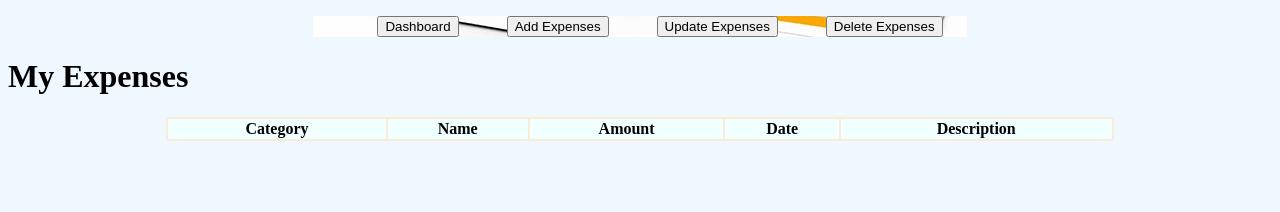
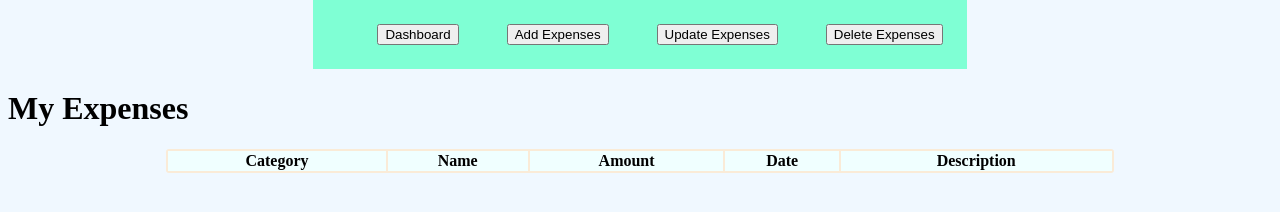
Before and after one commit to mickey-gk/expense-tracker-application, a plain HTML site: page views/view_expenses.html in a window 1280 px wide. Drawn offline with Linux system fonts and the light colour scheme; no server answers.

Commit message:
updating mu expense tracker application

```diff
--- a/public/css/add_expenses.css
+++ b/public/css/add_expenses.css
@@ -1,10 +1,5 @@
 :root {
     background-color: aliceblue;
-    background-image: url('/images/financial-graph-02.png');
-    background-repeat: repeat-x;
-    background-position: bottom;
-
-
 }
 
 body {
--- a/public/css/delete_expenses.css
+++ b/public/css/delete_expenses.css
@@ -1,10 +1,5 @@
 :root {
     background-color: aliceblue;
-    background-image: url('/images/financial-graph-02.png');
-    background-repeat: repeat-x;
-    background-position: bottom;
-
-
 }
 
 body {
@@ -30,12 +25,16 @@ a:hover {
 #navigation {
     margin: auto;
     width:fit-content;
+    background-color: aquamarine;
+    padding-top: .5rem;
+    padding-bottom: .5rem;
 }
 
 #navigation > ul {
     display: flex;
     flex-direction: row;
     flex-wrap: nowrap;
+    justify-content: space-around;
 }
 
 #navigation > ul > li {
--- a/public/css/update_expenses.css
+++ b/public/css/update_expenses.css
@@ -1,10 +1,5 @@
 :root {
     background-color: aliceblue;
-    background-image: url('/images/financial-graph-02.png');
-    background-repeat: repeat-x;
-    background-position: bottom;
-
-
 }
 
 body {
@@ -30,6 +25,10 @@ a:hover {
 #navigation {
     margin: auto;
     width:fit-content;
+    background-color: aquamarine;
+    padding-top: .5rem;
+    padding-bottom: .5rem;
+
 }
 
 #navigation > ul {
--- a/public/css/view_expenses.css
+++ b/public/css/view_expenses.css
@@ -25,9 +25,9 @@ a:hover {
 #navigation {
     margin: auto;
     width:fit-content;
-    background-image: url('/images/financial-graph-02.png');
-    background-repeat: repeat-x;
-    background-position: bottom;
+    background-color: aquamarine;
+    padding-top: .5rem;
+    padding-bottom: .5rem;
 
 }
 
```
Also changed, not shown: api/server.js (+38 -0 lines), public/js/dashboard.js (+29 -0 lines), views/dashboard.html (+1 -1 lines).
